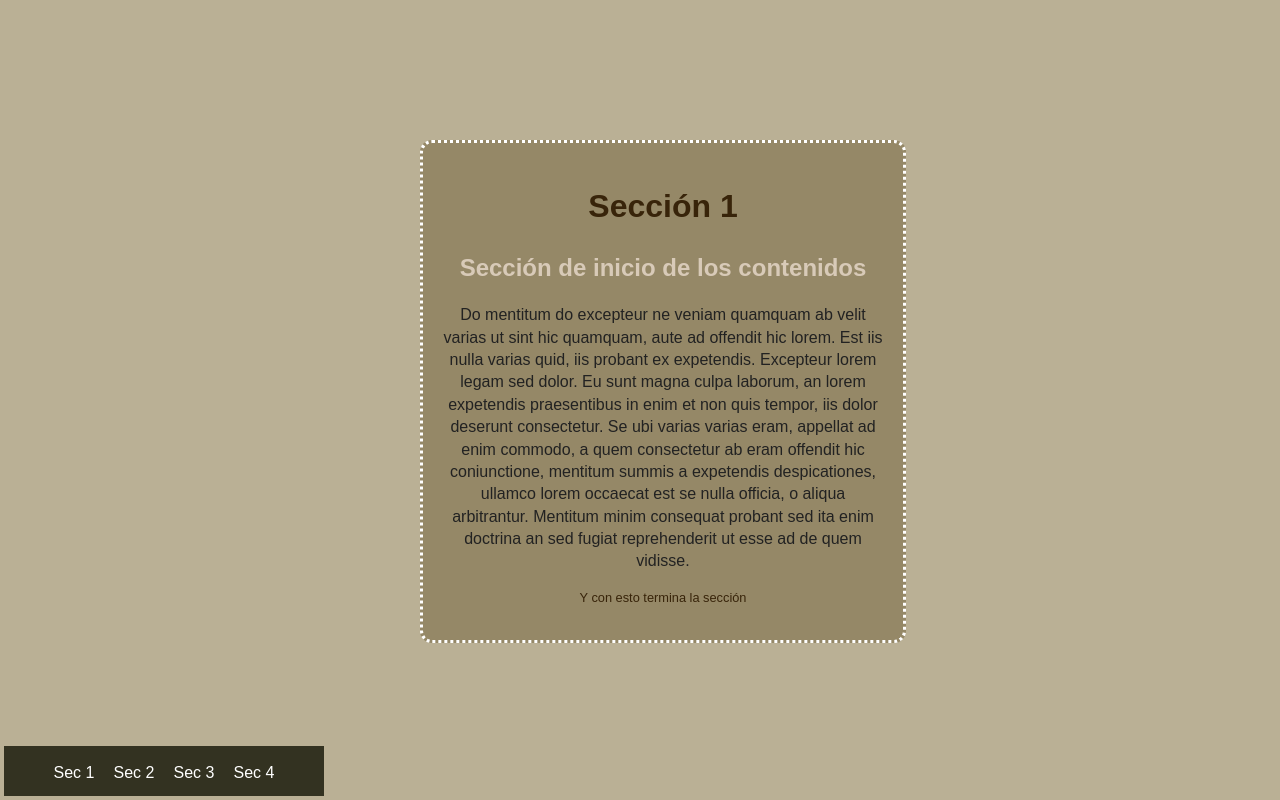
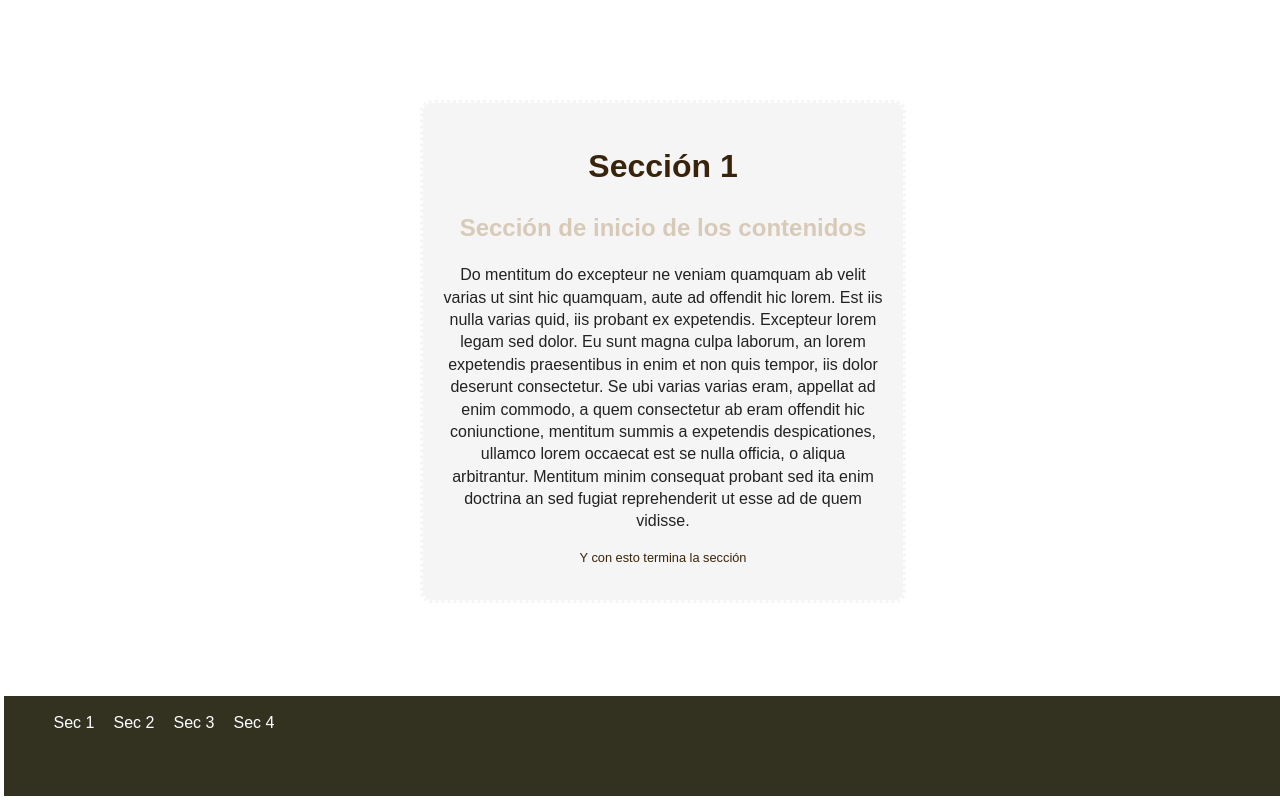
Before and after one commit to Alsecam/Scroll-Path, a plain HTML site: page index.html in a window 1280 px wide. Shown: the top 800 px of the page. Drawn offline with nearby package versions, Linux system fonts and the light colour scheme.

Commit message:
Hall of Fame

```diff
--- a/css/custom.css
+++ b/css/custom.css
@@ -1,6 +1,6 @@
 
 body {
-    background-color:#bab095;
+    background-color:white;
     text-align:center;
     padding:20px;
     overflow: hidden;
@@ -12,7 +12,7 @@ body {
     border-radius:12px;
     width:500px;
     margin:0 auto;
-    background-color:#958867;
+    background-color:whitesmoke;
     padding:20px;
     margin-bottom:40px;
 }
@@ -35,7 +35,7 @@ h2 {
 }
 
 .seccion1 {
-	top:120px;
+	top:80px;
     left:160px;
 	width: 440px;
 }
@@ -66,8 +66,8 @@ nav {
     position: absolute;
     bottom:4px;
     left:4px;
-    width:320px;
-    height:50px;
+    width:1359px;
+    height:100px;
     background-color:#333221;
     color:#ffffff;
     padding:0px;
```
Also changed, not shown: assets/1950.jpg (added).
